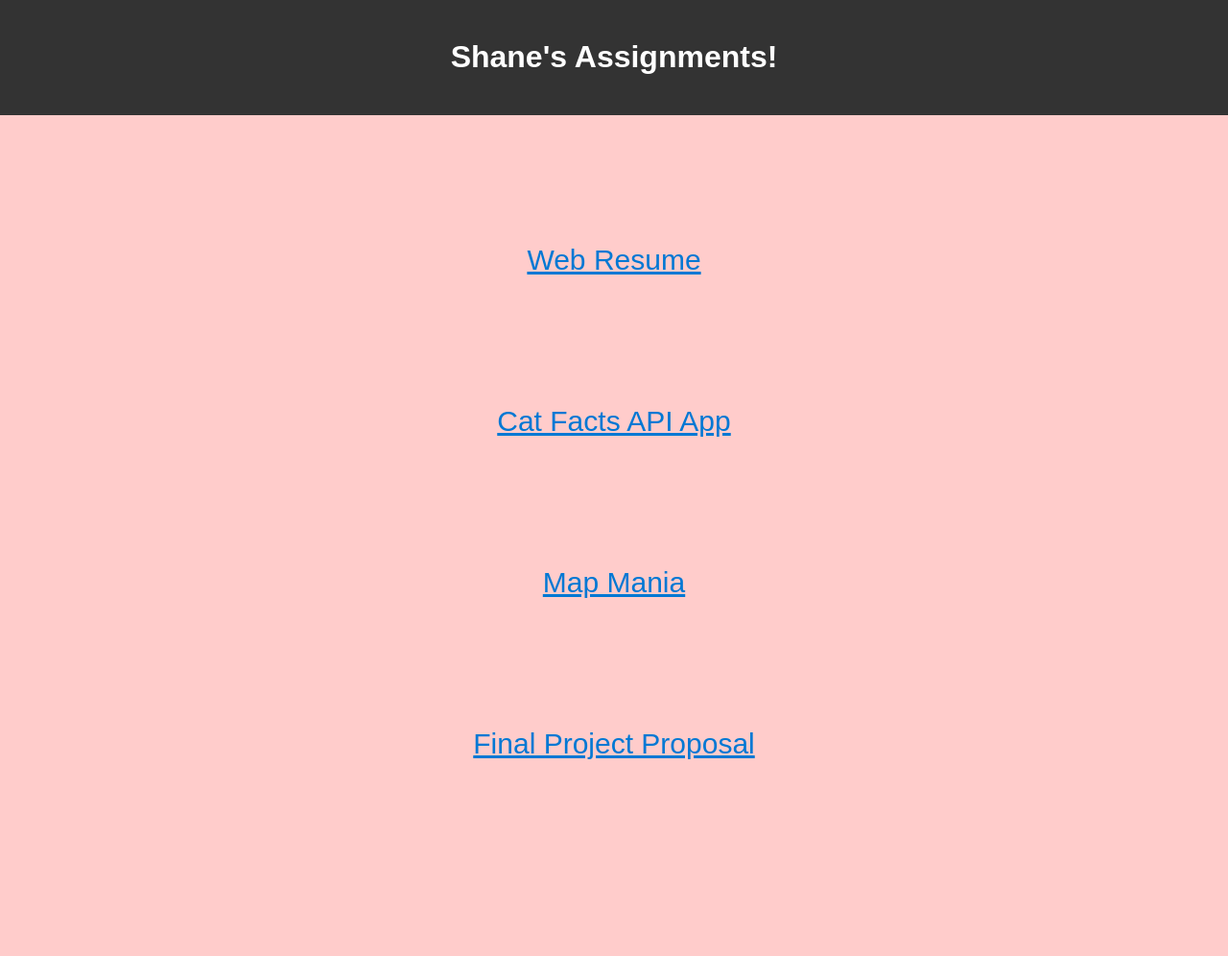
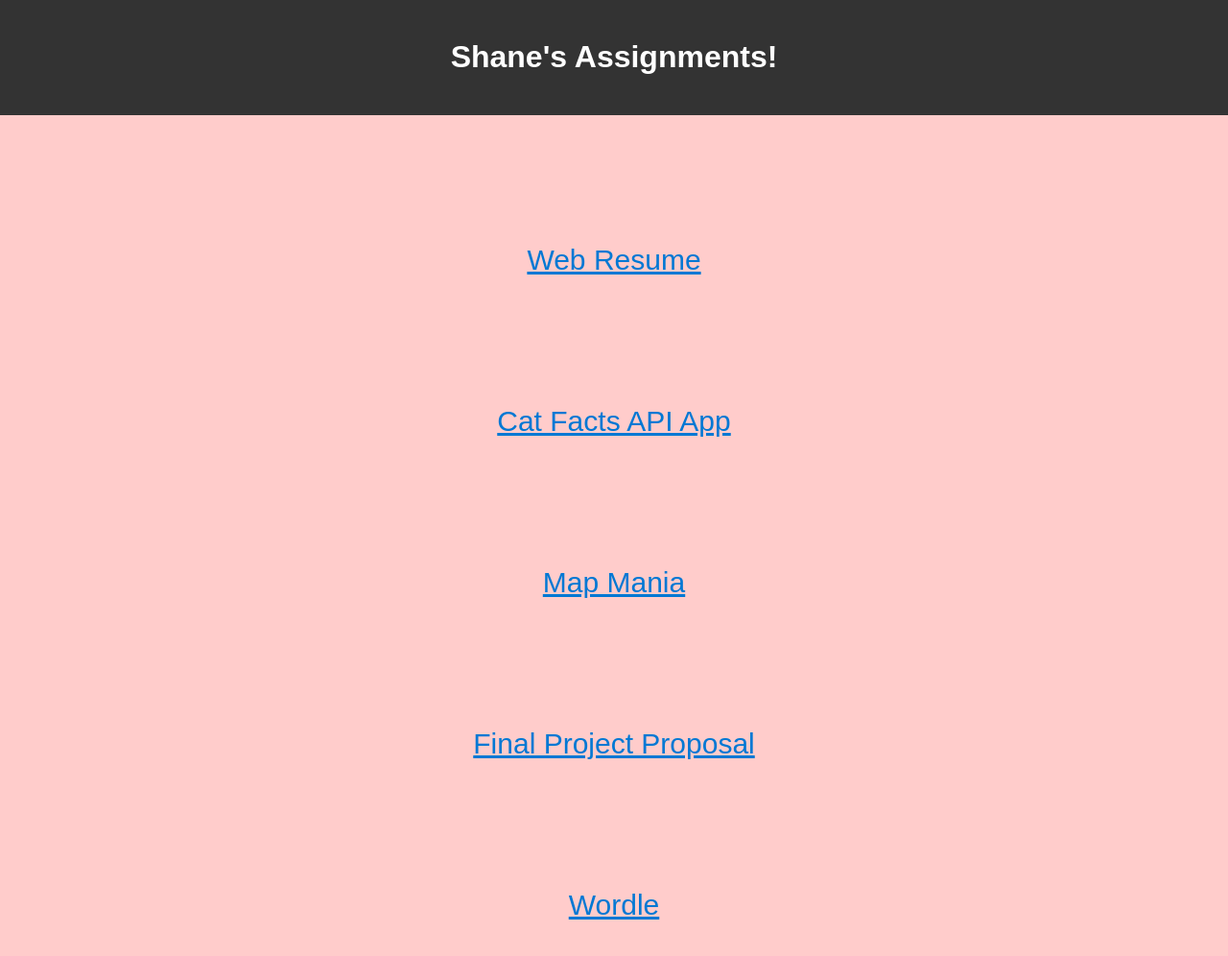
Before and after one commit to ShaneFrantz/AssignmentPortfolio, a plain HTML site: page index.html in a window 1280 px wide. Shown: the whole page at 96% size. Before the commit the page ends 892 px from the top, so only its background shows below. Drawn offline with Linux system fonts and the light colour scheme.

Commit message:
added wordle

```diff
--- a/index.html
+++ b/index.html
@@ -23,6 +23,9 @@
         <a href='https://happy-glacier-0ee2f9c10.4.azurestaticapps.net/'>
             <div style="text-align: center;">Final Project Proposal</div>
         </a>
+        <a href='https://sfwordle.azurewebsites.net/'>
+            <div style="text-align: center;">Wordle</div>
+        </a>
     </main>
 </body>
 </html>
```
